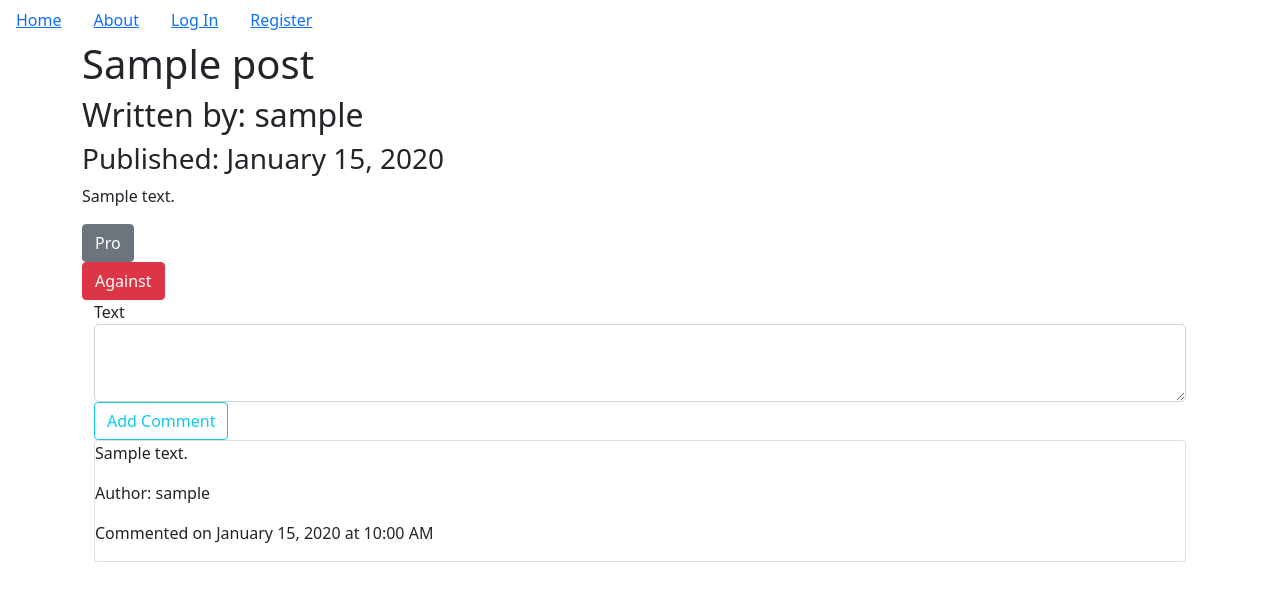
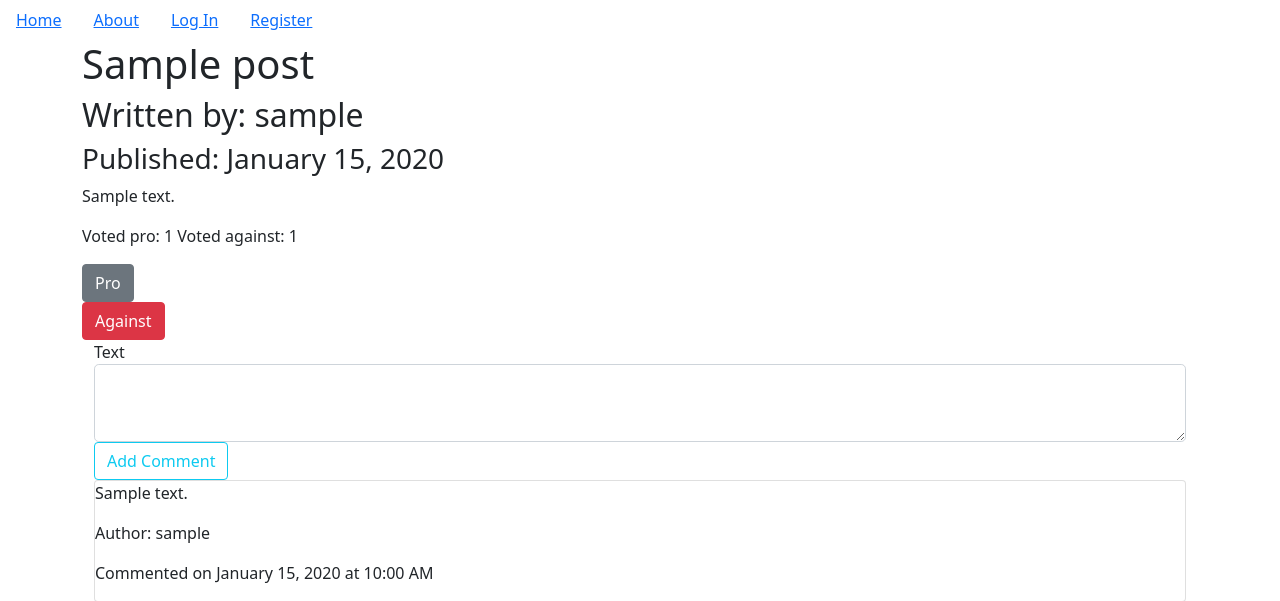
Before and after one commit to Illia-Br/should-i-do-it, a Flask app: page /1 in a window 1280 px wide. Shown: the top 601 px of the page. Run offline with Flask 2, Linux system fonts and the light colour scheme; tables that the repository leaves empty hold one stand-in row (values such as "Sample post").

Commit message:
adjust post template to display votes

```diff
--- a/myapp/posts/views.py
+++ b/myapp/posts/views.py
@@ -1,7 +1,7 @@
 from flask import render_template, url_for, flash, request, redirect, Blueprint, abort
 from flask_login import current_user, login_required
 from myapp import db
-from myapp.models import Post, Comment
+from myapp.models import Post, Comment, Vote
 from myapp.posts.forms import PostForm
 from myapp.comments.forms import CommentForm
 
@@ -27,7 +27,9 @@ def post(post_id):
     form = CommentForm()
     post = Post.query.get_or_404(post_id)
     comments =  Comment.query.filter_by(target=post).order_by(Comment.date.desc())
-    return render_template('post.html', title=post.title, date=post.date, post=post, form=form, comments = comments)
+    pro_votes = Vote.query.filter_by(target=post, vote_pro = 1).count()
+    votes_against = Vote.query.filter_by(target=post, vote_against = 1).count()
+    return render_template('post.html', title=post.title, date=post.date, post=post, form=form, comments = comments, pro_votes = pro_votes, votes_against = votes_against)
 
 
 @posts.route('/<int:post_id>/delete',methods=['GET','POST'])
--- a/myapp/templates/post.html
+++ b/myapp/templates/post.html
@@ -5,6 +5,7 @@
   <h2>Written by: {{post.author.username}}</h2>
   <h3>Published: {{ post.date.strftime('%B %d, %Y') }}</h3>
   <p>{{post.description}}</p>
+  <p>Voted pro: {{pro_votes}} Voted against: {{votes_against}}</p>
    {% if post.author == current_user %}
      <div>
        <form action="{{ url_for('posts.delete_post', post_id=post.id) }}" method="POST">
```
Also changed, not shown: myapp/votes/views.py (+8 -2 lines).
